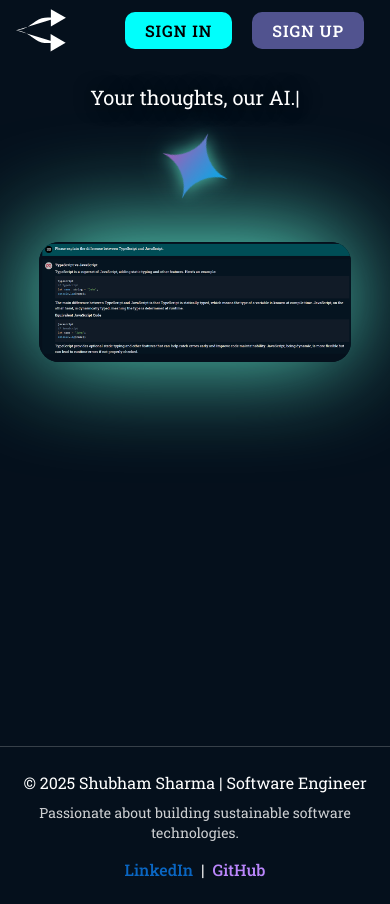
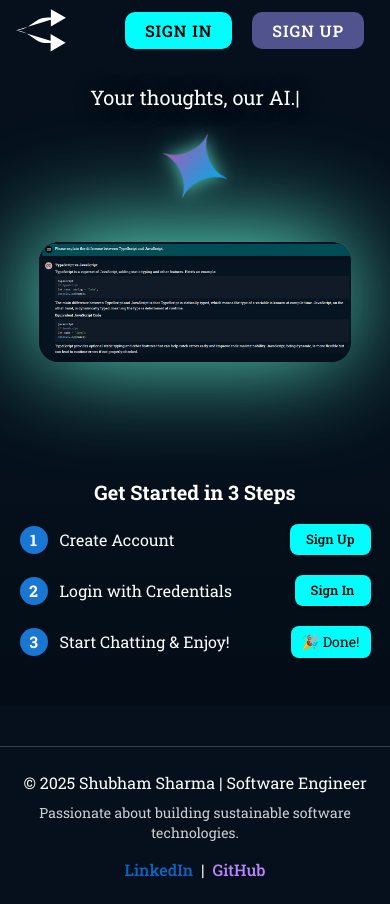
Before and after one commit to shubhams-git/MERN_AI_Chatbot, a React (Vite) app in the folder frontend/: page / in a window 390 px wide. Built offline with nearby package versions, Linux system fonts and the light colour scheme; no server answers.

Commit message:
Added the home page MobileGuide feature

```diff
--- /dev/null
+++ b/frontend/src/components/typers/MobileGuide.tsx
@@ -0,0 +1,132 @@
+import { Box, Typography, Button, Link } from "@mui/material";
+import { Link as RouterLink } from "react-router";
+
+const MobileGuide = () => {
+    return (
+        <Box
+            sx={{
+                width: '90%',
+                maxWidth: '400px',
+                mx: 'auto',
+                p: 2,
+                backgroundColor: 'auto',
+                borderRadius: '16px',
+                textAlign: 'center',
+                mb: 2,
+            }}
+        >
+            <Typography variant="h6" sx={{ color: 'white', mb: 2, fontWeight: 'bold' }}>
+                Get Started in 3 Steps
+            </Typography>
+
+            <Box sx={{ display: 'flex', flexDirection: 'column', gap: 2.5 }}>
+                {/* Step 1 */}
+                <Box sx={{ display: 'flex', alignItems: 'center', gap: 1.5 }}>
+                    <Box sx={{
+                        minWidth: 28,
+                        height: 28,
+                        borderRadius: '50%',
+                        bgcolor: 'primary.main',
+                        color: 'white',
+                        display: 'flex',
+                        alignItems: 'center',
+                        justifyContent: 'center',
+                        fontWeight: 'bold',
+                    }}>
+                        1
+                    </Box>
+                    <Typography variant="body1" sx={{ color: 'white', flexGrow: 1, textAlign: 'left' }}>
+                        Create Account
+                    </Typography>
+                    <Button
+                        component={RouterLink}
+                        to="/signup"
+                        variant="contained"
+                        size="small"
+                        sx={{
+                            color: "black",
+                            bgcolor: '#00fffc',
+                            '&:hover': { bgcolor: 'primary.main' },
+                            textTransform: 'none',
+                            borderRadius: '8px',
+                            px: 2,
+                        }}
+                    >
+                        Sign Up
+                    </Button>
+                </Box>
+
+                {/* Step 2 */}
+                <Box sx={{ display: 'flex', alignItems: 'center', gap: 1.5 }}>
+                    <Box sx={{
+                        minWidth: 28,
+                        height: 28,
+                        borderRadius: '50%',
+                        bgcolor: 'primary.main',
+                        color: 'white',
+                        display: 'flex',
+                        alignItems: 'center',
+                        justifyContent: 'center',
+                        fontWeight: 'bold',
+                    }}>
+                        2
+                    </Box>
+                    <Typography variant="body1" sx={{ color: 'white', flexGrow: 1, textAlign: 'left' }}>
+                        Login with Credentials
+                    </Typography>
+                    <Button
+                        component={RouterLink}
+                        to="/signin"
+                        variant="contained"
+                        size="small"
+                        sx={{
+                            color: "black",
+                            bgcolor: '#00fffc',
+                            '&:hover': { bgcolor: 'secondary.dark' },
+                            textTransform: 'none',
+                            borderRadius: '8px',
+                            px: 2,
+                        }}
+                    >
+                        Sign In
+                    </Button>
+                </Box>
+
+                {/* Step 3 */}
+                <Box sx={{ display: 'flex', alignItems: 'center', gap: 1.5 }}>
+                    <Box sx={{
+                        minWidth: 28,
+                        height: 28,
+                        borderRadius: '50%',
+                        bgcolor: 'primary.main',
+                        color: 'white',
+                        display: 'flex',
+                        alignItems: 'center',
+                        justifyContent: 'center',
+                        fontWeight: 'bold',
+                    }}>
+                        3
+                    </Box>
+                    <Typography variant="body1" sx={{ color: 'white', flexGrow: 1, textAlign: 'left' }}>
+                        Start Chatting & Enjoy!
+                    </Typography>
+                    <Box sx={{
+                        width: 80,
+                        height: 32,
+                        borderRadius: '8px',
+                        display: 'flex',
+                        alignItems: 'center',
+                        justifyContent: 'center',
+                        color: "black",
+                        bgcolor: '#00fffc',
+                        fontSize: '0.875rem',
+                    }}>
+                        🎉 Done!
+                    </Box>
+                </Box>
+            </Box>
+        </Box>
+    );
+};
+
+export default MobileGuide;
--- a/frontend/src/pages/Home.tsx
+++ b/frontend/src/pages/Home.tsx
@@ -1,6 +1,7 @@
 import { Box, useMediaQuery, useTheme } from "@mui/material";
 import AnimationText from "../components/typers/AnimationText";
 import Footer from "../components/footer/Footer";
+import MobileGuide from "../components/typers/MobileGuide";
 
 const Home = () => {
   const theme = useTheme();
@@ -32,7 +33,7 @@ const Home = () => {
             width: "100%",
             display: "flex",
             justifyContent: "center",
-            flexDirection: isBelowMd? "column": "row",
+            flexDirection: isBelowMd ? "column" : "row",
             gap: 5,
             my: 2,
           }}
@@ -76,6 +77,16 @@ const Home = () => {
             }}
           />
         </Box>
+        {isBelowMd && (
+          <Box sx={{
+            width: '100%',
+            mt: 'auto', // Pushes component to bottom
+            py: 2,
+            background: 'linear-gradient(transparent, rgba(0, 0, 0, 0.2))'
+          }}>
+            <MobileGuide />
+          </Box>
+        )}
       </Box>
       <Footer />
     </Box>
```
